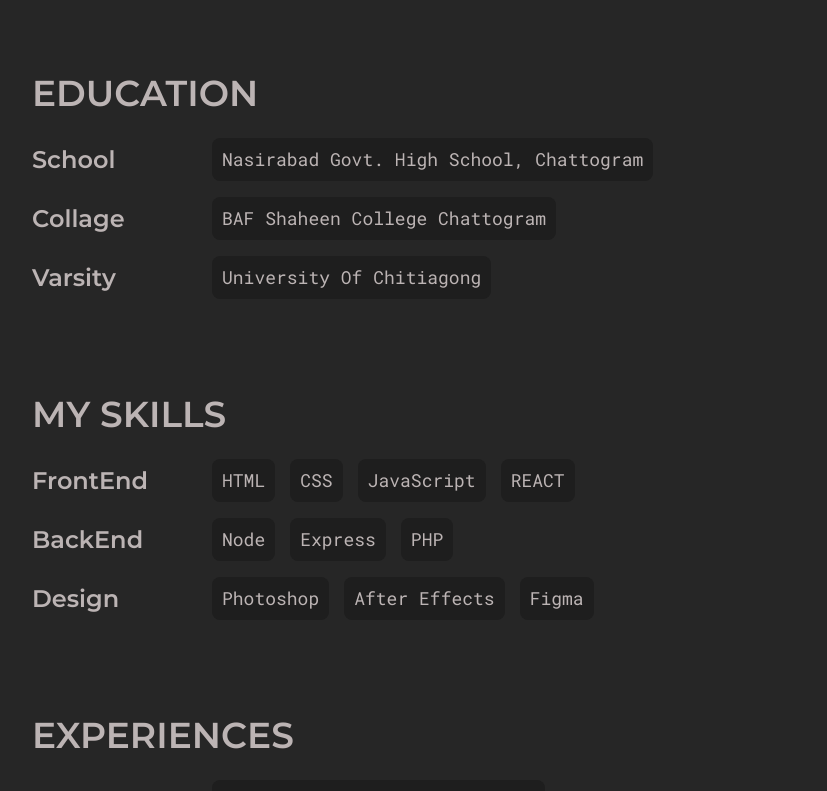
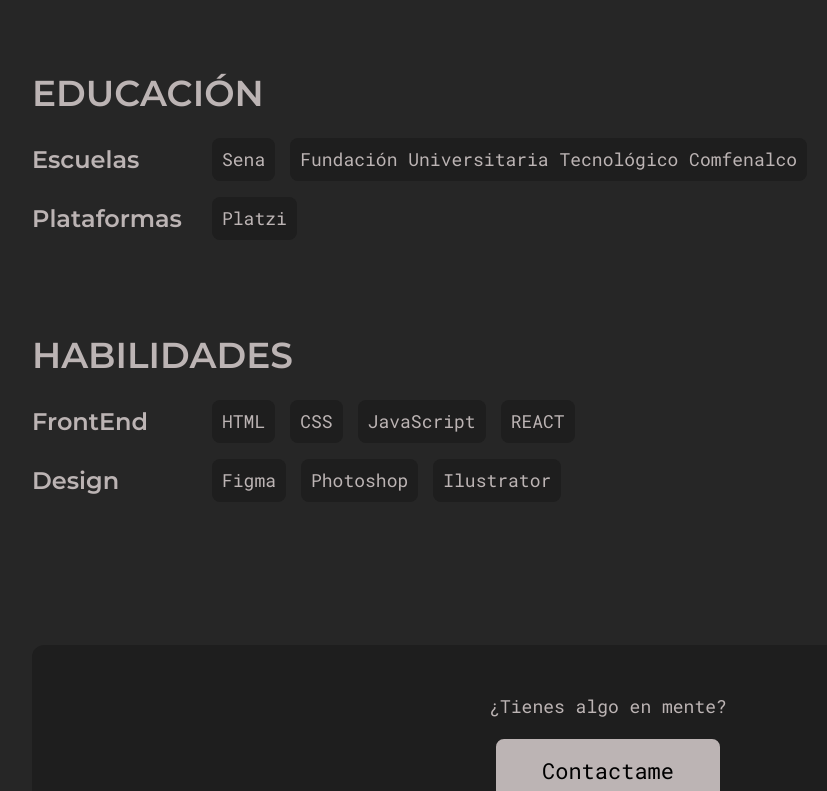
Before and after one commit to pdromoreno7/me-portafolio-web, a React (Create React App) app: page /about in a window 1280 px wide. Shown: the part 880-1671 px from the top of the page, without its empty margins (32-859 px from the left). Built offline with nearby package versions, Linux system fonts and the light colour scheme; the HTML template or start-up script is replaced by a standard one.

Commit message:
Cambie skills en seccion about y contactbanner

```diff
--- a/src/components/ContactBanner.jsx
+++ b/src/components/ContactBanner.jsx
@@ -28,9 +28,9 @@ export default function ContactBanner() {
       <ContactBannerStyles>
         <div className="container">
           <div className="contactBanner__wrapper superCenter">
-            <PText>Have a project in mind</PText>
-            <h3 className="contactBanner__heading">Let me help you</h3>
-            <Button btnText="Contact Now" btnLink="/contact" />
+            <PText>¿Tienes algo en mente?</PText>
+            {/* <h3 className="contactBanner__heading">Contactatame</h3> */}
+            <Button btnText="Contactame" btnLink="/contact" />
           </div>
         </div>
       </ContactBannerStyles>
--- a/src/pages/About.jsx
+++ b/src/pages/About.jsx
@@ -111,38 +111,38 @@ export function About() {
           </div>
           <div className="about__info__items">
             <div className="about__info__item">
-              <h1 className="about__info__heading">Education</h1>
+              <h1 className="about__info__heading">Educación</h1>
 
               <AboutInfoItem
-                title="School"
-                items={['Nasirabad Govt. High School, Chattogram']}
+                title="Escuelas"
+                items={[
+                  'Sena',
+                  'Fundación Universitaria Tecnológico Comfenalco',
+                ]}
               />
-              <AboutInfoItem
-                title="Collage"
-                items={['BAF Shaheen College Chattogram']}
-              />
-              <AboutInfoItem
+              <AboutInfoItem title="Plataformas" items={['Platzi']} />
+              {/* <AboutInfoItem
                 title="Varsity"
                 items={['University Of Chitiagong']}
-              />
+              /> */}
             </div>
             <div className="about__info__item">
-              <h1 className="about__info__heading">My Skills</h1>
+              <h1 className="about__info__heading">Habilidades</h1>
 
               <AboutInfoItem
                 title="FrontEnd"
                 items={['HTML', 'CSS', 'JavaScript', 'REACT']}
               />
-              <AboutInfoItem
+              {/* <AboutInfoItem
                 title="BackEnd"
                 items={['Node', 'Express', 'PHP']}
-              />
+              /> */}
               <AboutInfoItem
                 title="Design"
-                items={['Photoshop', 'After Effects', 'Figma']}
+                items={['Figma', 'Photoshop', 'Ilustrator']}
               />
             </div>
-            <div className="about__info__item">
+            {/* <div className="about__info__item">
               <h1 className="about__info__heading">Experiences</h1>
 
               <AboutInfoItem
@@ -157,7 +157,7 @@ export function About() {
                 title="2016-"
                 items={['Freelance web Developer']}
               />
-            </div>
+            </div> */}
           </div>
         </div>
         <ContactBanner />
```
